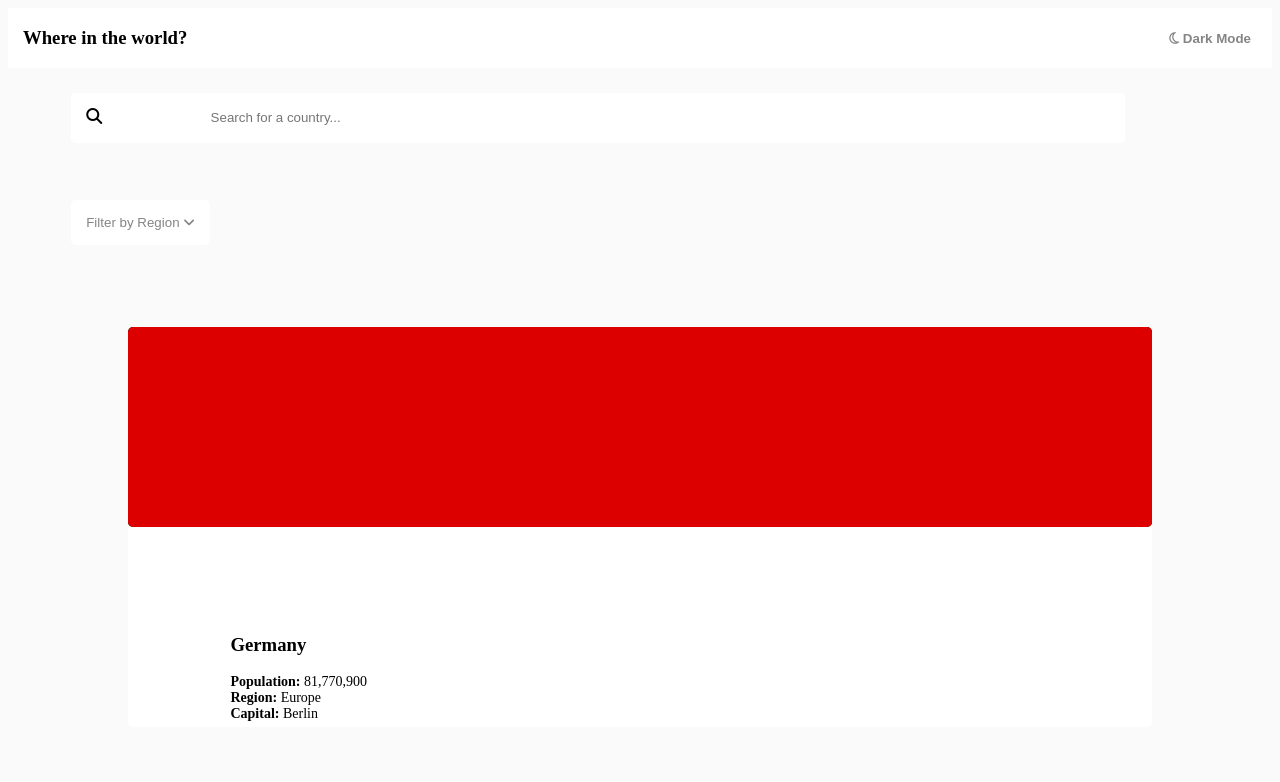
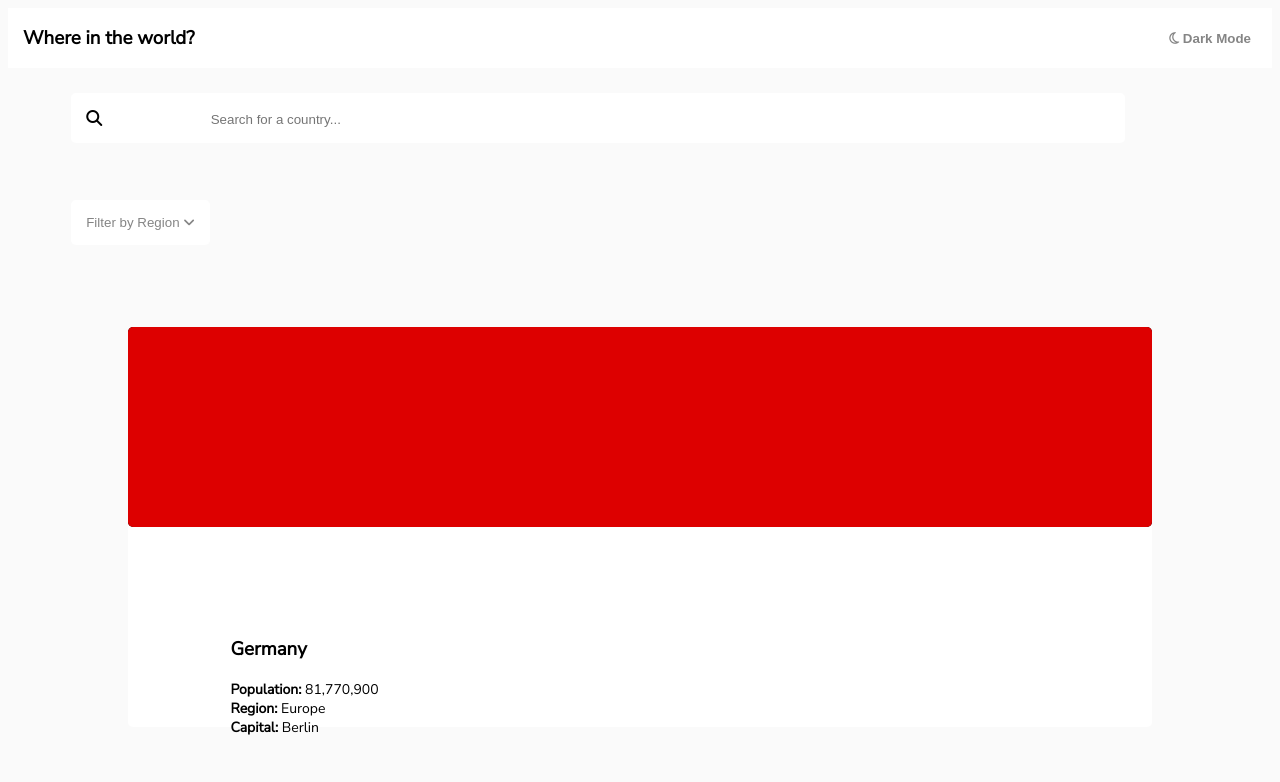
Before and after one commit to JehadJitan/Design, a plain HTML site: page index.html in a window 1280 px wide. Shown: the top 782 px of the page. Drawn offline with Linux system fonts and the light colour scheme.

Commit message:
Font Included

```diff
--- a/styles.css
+++ b/styles.css
@@ -1,3 +1,5 @@
+@import url('https://fonts.googleapis.com/css2?family=Nunito+Sans&display=swap');
+
 body {
   background-color: #fafafa;
   font-family: "Nunito Sans";
```
Also changed, not shown: 1 other file.
